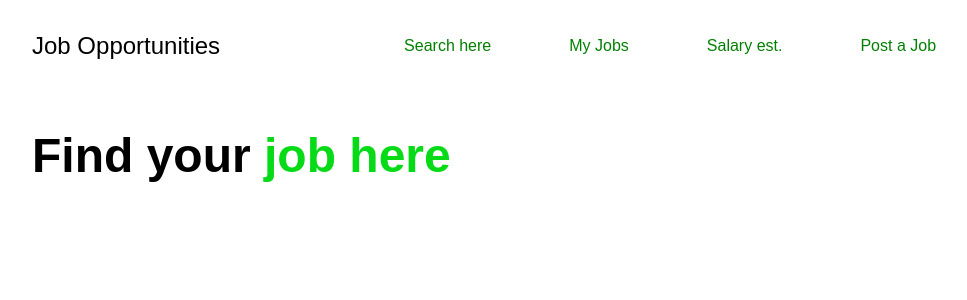
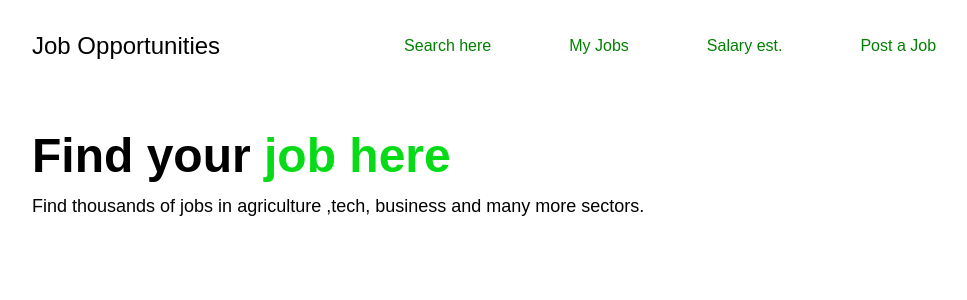
Before and after one commit to Bongani-4/Farm-Guardian-official-Web, a React (Vite) app in the folder FG/: page /AnimalCaretaker in a window 1280 px wide. Shown: the top 300 px of the page, without its empty margins (64-1031 px from the left). Built offline with nearby package versions, Linux system fonts and the light colour scheme.

Commit message:
animal cartaker set up

```diff
--- a/FG/src/components/Banner.jsx
+++ b/FG/src/components/Banner.jsx
@@ -4,7 +4,9 @@ const Banner = () => {
   return (
   <div className='max-w-screen-2xl container mx-auto xl:px-0 px-4 md:py-10 py-14'>
     <h1 className='text-5xl font-bold text-black mb-3 text-left'>Find your<span className='text-green'> job here</span></h1>
+     <p className='text-lg'> Find thousands of jobs in agriculture ,tech, business and many more sectors. </p>
   </div>
+
 );
 
 }
```
